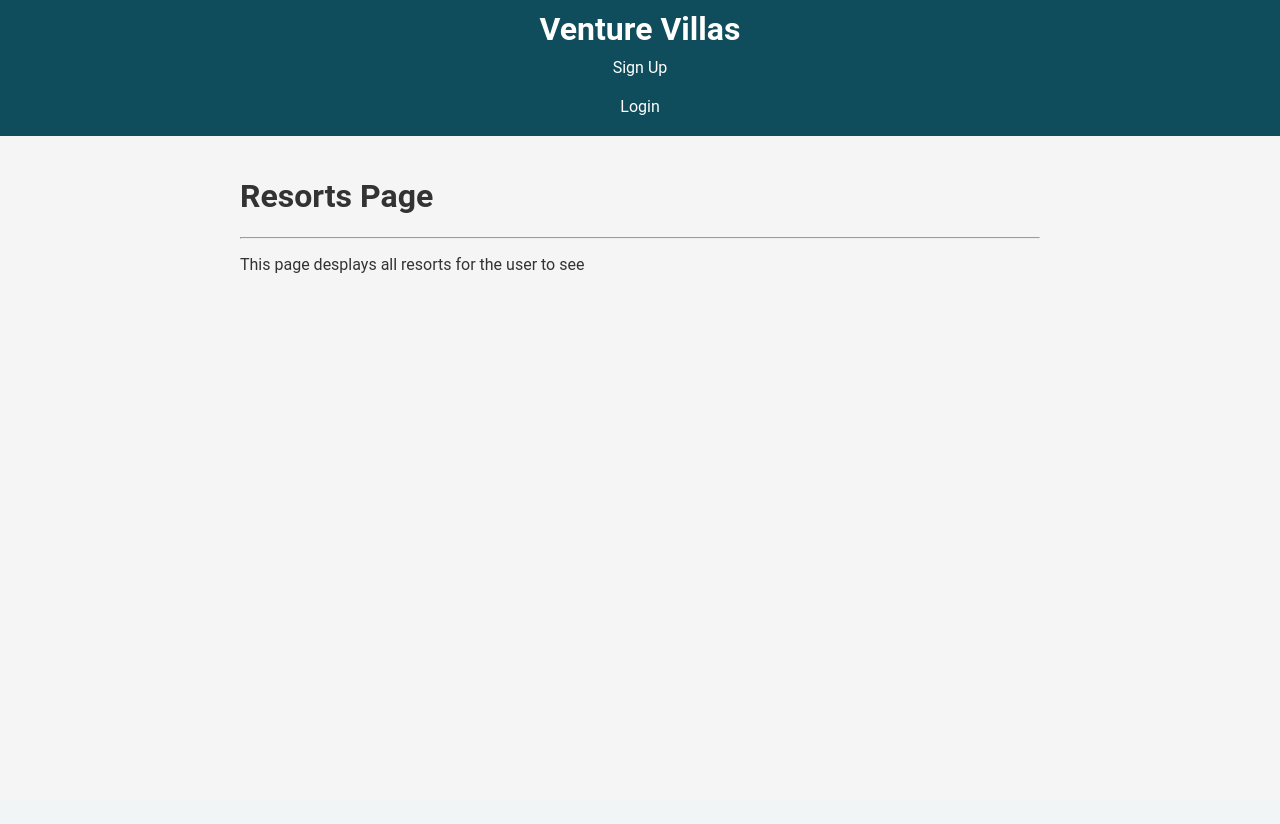
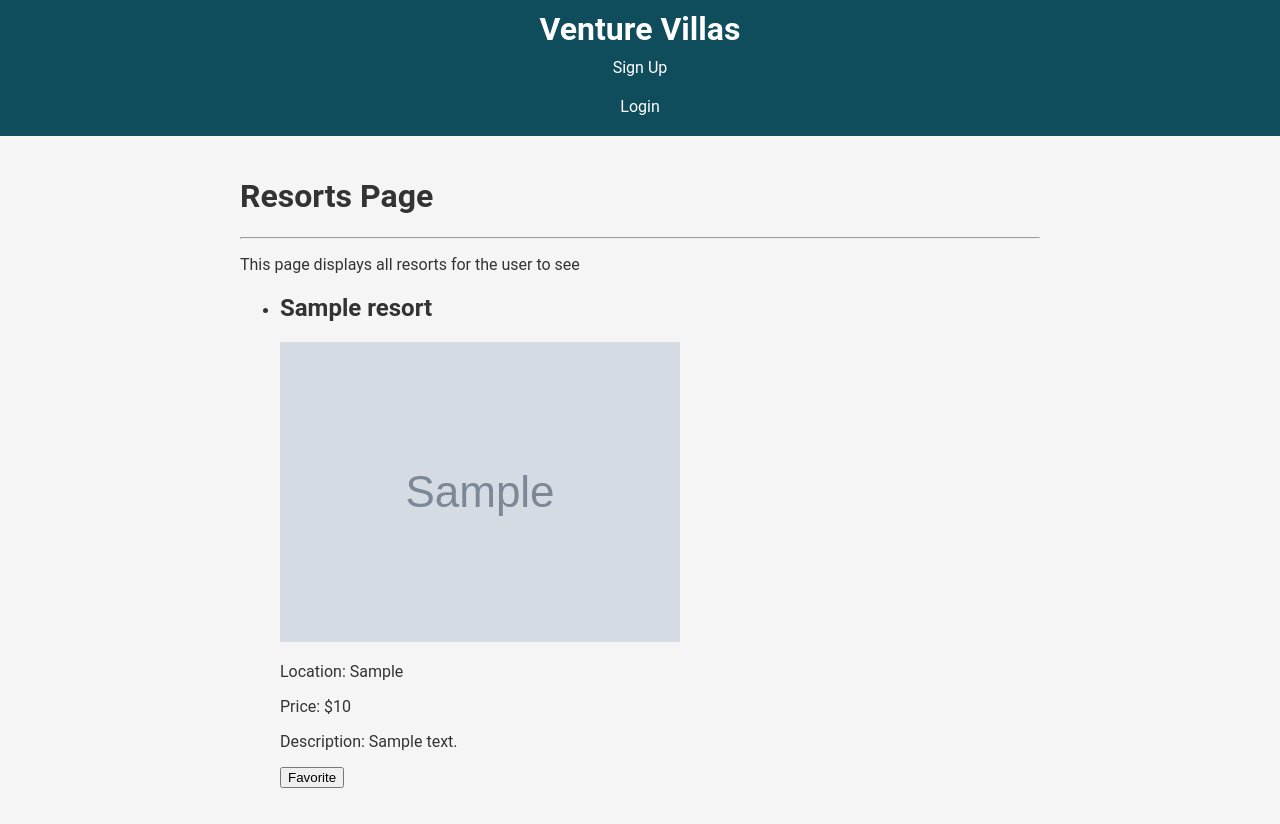
Before and after one commit to cdenzelcoleman/Venture-Villas, a Django app: page /resorts-page/ in a window 1280 px wide. Before the commit the page ends 273 px from the top, so only its background shows below. Run offline with Django 5.2, Linux system fonts and the light colour scheme; tables that the repository leaves empty hold one stand-in row (values such as "Sample post"); grey boxes marked "Sample" are stand-in pictures.

Commit message:
Add resort_page.html code to display and pull resorts data from the DB

```diff
--- a/main_app/templates/resorts_page.html
+++ b/main_app/templates/resorts_page.html
@@ -1,5 +1,22 @@
 {% extends 'base.html' %} {% block content %}
 <h1>Resorts Page</h1>
 <hr />
-<p class="page-content">This page desplays all resorts for the user to see</p>
+<p class="page-content">This page displays all resorts for the user to see</p>
+
+<ul>
+  {% for resort in resorts %}
+  <li>
+    <h2>{{ resort.name }}</h2>
+    {% if resort.image == "N/A" %}
+    <img src="../static/images/default-image.jpg" alt="{{ resort.name }}" />
+    {% else %}
+    <img src="{{ resort.image }}" alt="{{ resort.name }}" />
+    {% endif %}
+    <p>Location: {{ resort.location }}</p>
+    <p>Price: ${{ resort.price }}</p>
+    <p>Description: {{ resort.description }}</p>
+    <button class="favorite-button">Favorite</button>
+  </li>
+  {% endfor %}
+</ul>
 {% endblock %}
--- a/main_app/views.py
+++ b/main_app/views.py
@@ -2,6 +2,7 @@ from django.shortcuts import render, redirect
 from django.contrib.auth.views import LoginView
 from django.contrib.auth import login
 from django.contrib.auth.forms import UserCreationForm
+from .models import Resort
 
 # Create your views here.
 class Home(LoginView):
@@ -32,3 +33,8 @@ def signup(request):
     form = UserCreationForm()
     context = {'form': form, 'error_message': error_message}
     return render(request, 'signup.html', context)
+
+
+def resorts_page(request):
+    resorts = Resort.objects.all()
+    return render(request, 'resorts_page.html', {'resorts': resorts})
```
Also changed, not shown: main_app/static/images/default-image.jpg (added).
